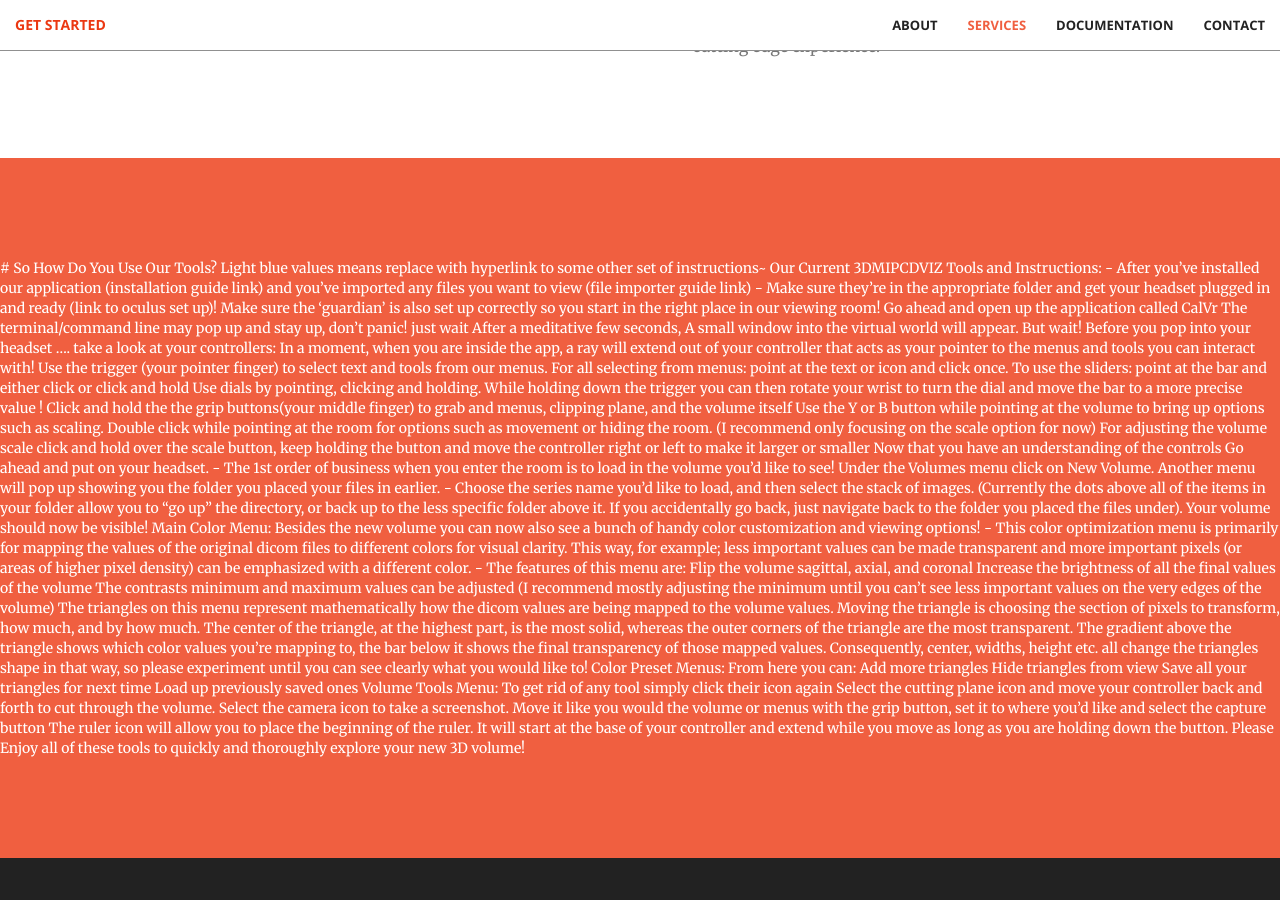
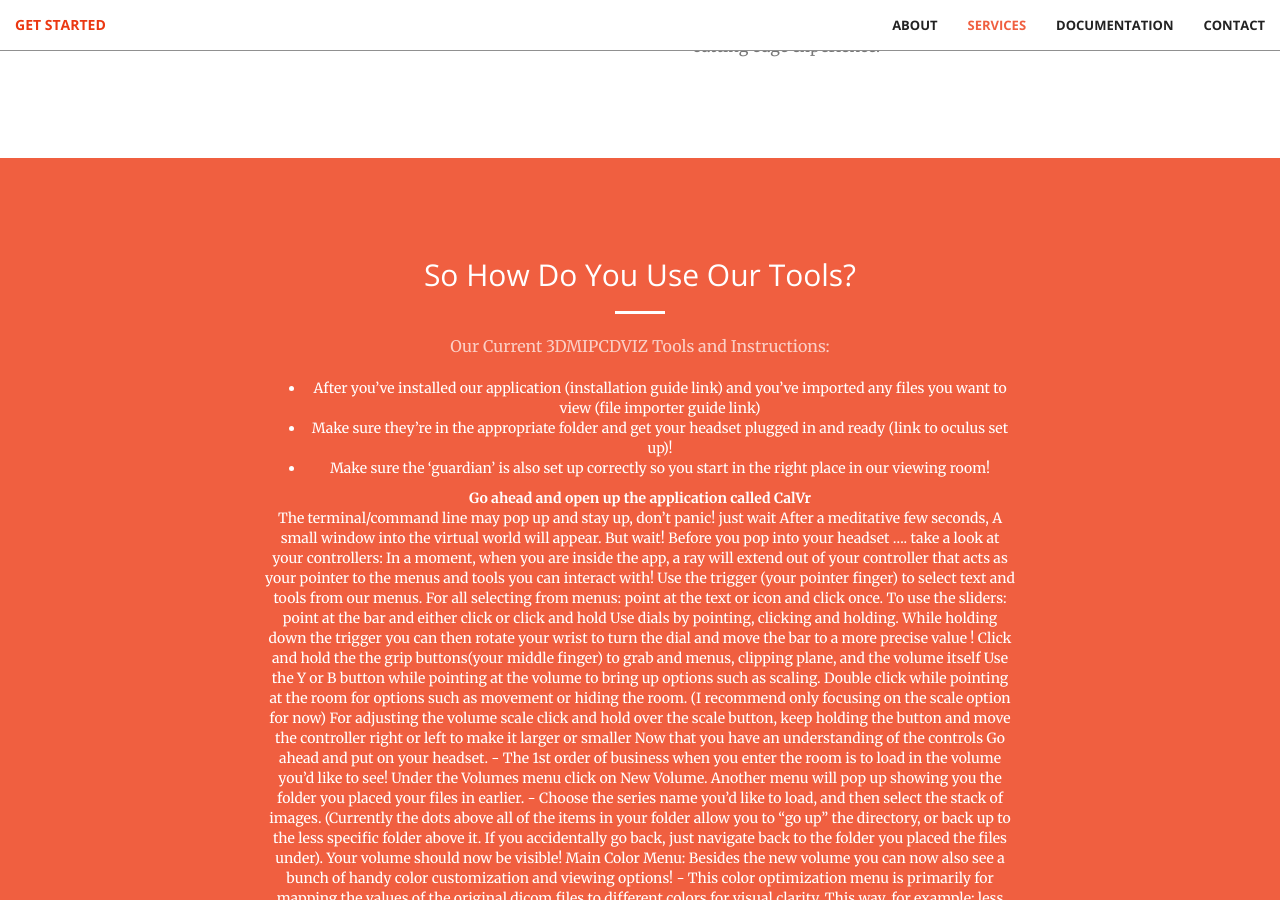
Before and after one commit to IVCenter/MIPCDVIZWebsite, a Jekyll site: the page built from index.html, in a window 1280 px wide and 900 px high, scrolled down 1715 px. Built offline with Jekyll 4.4.1, drawn with Linux system fonts in a browser that asks for light colours; some of the changed text lies outside the part shown.

Commit message:
trying to format the docs

```diff
--- a/_includes/portfolio.html
+++ b/_includes/portfolio.html
@@ -1,18 +1,21 @@
 <section class="bg-primary" id="portfolio">
+        <div class="container">
+            <div class="row">
+                <div class="col-lg-8 col-lg-offset-2 text-center">
+                    <h2 class="section-heading">So How Do You Use Our Tools?</h2>
+                    <hr class="light">
+                    <p class="text-faded"> Our Current 3DMIPCDVIZ Tools and Instructions: </p>
 
-# So How Do You Use Our Tools?
+                    <ul>
+                            <li>After you’ve installed our application (installation guide link) and you’ve imported any files you want to view (file importer guide link)</li>
+                            <li>Make sure they’re in the appropriate folder and get your headset plugged in and ready (link to oculus set up)!</li>
+                            <li>Make sure the ‘guardian’ is also set up correctly so you start in the right place in our viewing room!</li>
+                    </ul>
 
 
-Light blue values means replace with hyperlink to some other set of instructions~
-
-Our Current 3DMIPCDVIZ Tools and Instructions:
-
-- After you’ve installed our application (installation guide link) and you’ve imported any files you want to view (file importer guide link)
-- Make sure they’re in the appropriate folder and get your headset plugged in and ready (link to oculus set up)!
-Make sure the ‘guardian’ is also set up correctly so you start in the right place in our viewing room!
-
-Go ahead and open up the application called CalVr
-
+                    <b>Go ahead and open up the application called CalVr
+                    </b>
+                    <br>
                     The terminal/command line may pop up and stay up, don’t panic! just wait
 
 
@@ -77,8 +80,21 @@ Select the camera icon to take a screenshot. Move it like you would the volume o
                     The ruler icon will allow you to place the beginning of the ruler. It will start at the base of your controller and extend while you move as long as you are holding down the button.
                     Please Enjoy all of these tools to quickly and thoroughly explore your new 3D volume!
 
+
+
+
+
+
+
+
+
+
+
+
                    <!-- <a href="#" class="btn btn-default btn-xl">Learn More!</a> -->
-
+                </div>
+            </div>
+        </div>
     </section>
 
 
--- a/_sass/_base.scss
+++ b/_sass/_base.scss
@@ -26,6 +26,26 @@ a {
         color: darken($theme-primary, 10%);
     }
 }
+
+//portfolio/documentation
+
+.tab {
+    margin-left: 40px;
+}
+
+
+.second-tab {
+     margin-left: 80px;
+}
+
+ul.a {
+    list-style-type: circle;
+}
+
+ol.c {
+    list-style-type: upper-roman;
+}
+
 
 h1,
 h2,
```
Lines whose indentation alone changed are shown as unchanged.
